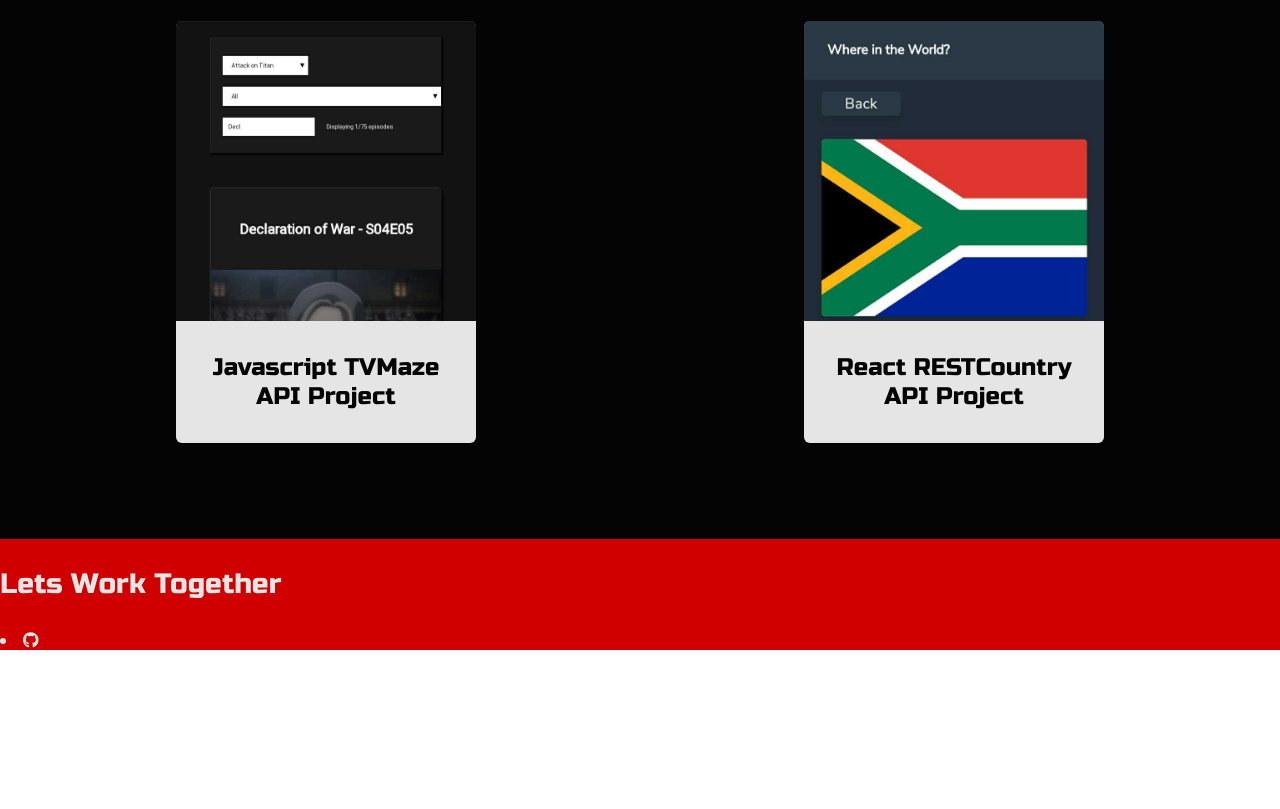
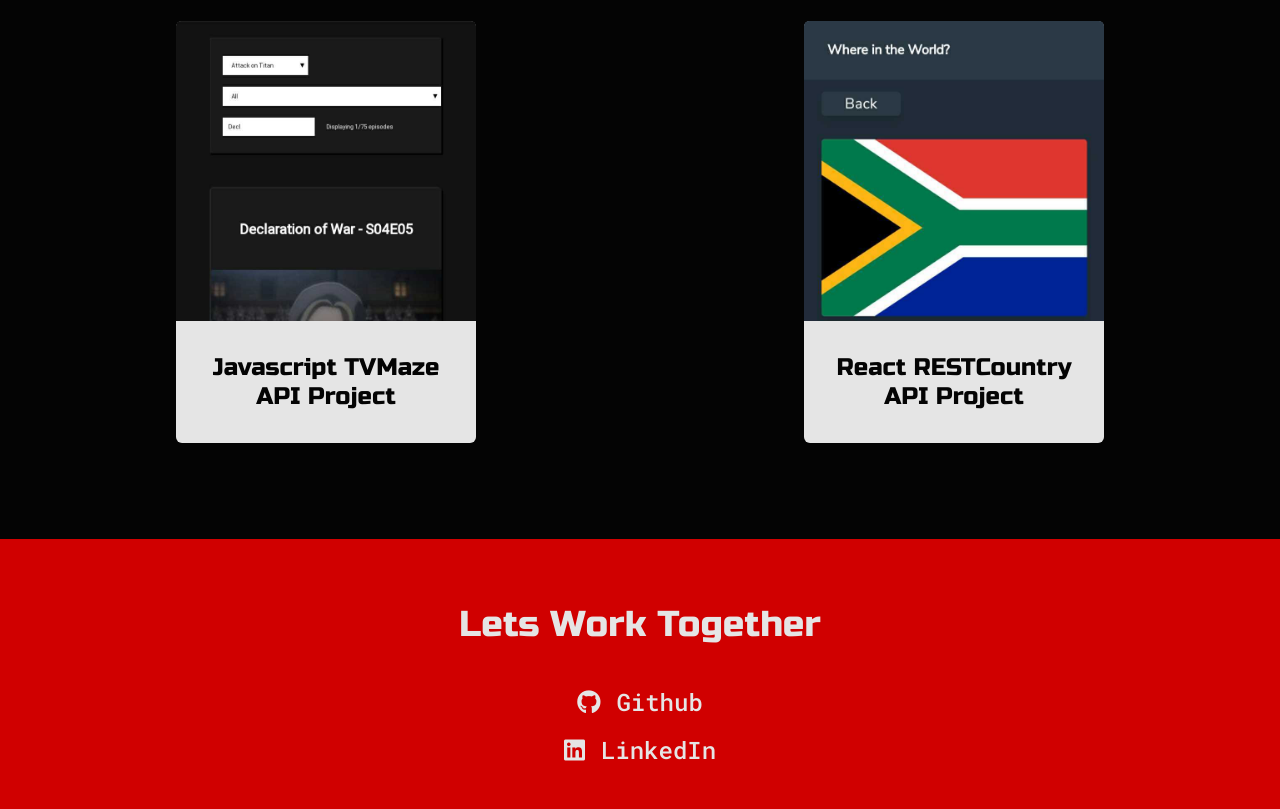
Before and after one commit to BrettScheepers/portfolio, a plain HTML site: page index.html in a window 1280 px wide. Shown: the part 1559-2368 px from the top of the page. Before the commit the page ends 2209 px from the top, so only its background shows below. Drawn offline with Linux system fonts and the light colour scheme.

Commit message:
Completed Contact Section

```diff
--- a/index.html
+++ b/index.html
@@ -118,11 +118,14 @@
 
     <section class="s2" id="contact">
         <div class="contact-info">
-            <h3>Lets Work Together</h3>
+            <h2>Lets Work Together</h>
             <div class="contact-links">
-                <li>
-                    <i class="fab fa-github"></i>
-                </li>
+                <a href="https://github.com/BrettScheepers" target="_black">
+                    <i class="fab fa-github"></i>Github
+                </a>
+                <a href="https://www.linkedin.com/in/brett-scheepers-588b4a20a/" target="_black">
+                    <i class="fab fa-linkedin"></i>LinkedIn
+                </a>
             </div>
         </div>
     </section>
--- a/style.css
+++ b/style.css
@@ -20,7 +20,7 @@
     font-weight: 500;
 }
 
-p, li, span, label, input, textarea {
+p, li, span, label, input, textarea, a{
     color: var(--secondary-text);
     font-family: 'Roboto Mono', monospace;
 }
@@ -210,6 +210,37 @@
     padding: 0 1rem;
 }
 
+/* Contact Info */
+.contact-info {
+    margin: 2rem;
+    display: flex;
+    justify-content: center;
+    align-items: center;
+    text-align: center;
+}
+
+.contact-info * {
+    margin: 2rem 0;
+}
+
+.contact-links {
+    display: flex;
+    flex-direction: column;
+}
+
+.contact-links a{
+    margin: 0.5rem 0;
+    padding: 0;
+    text-decoration: none;
+    color: var(--text-color);
+    font-size: 24px;
+}
+.contact-links a i{
+    margin: 0;
+    margin-right: 1rem;
+    padding: 0;
+}
+
 @media screen and (max-width: 940px) {
     .intro-text-wrapper {
         text-align: center;
```
